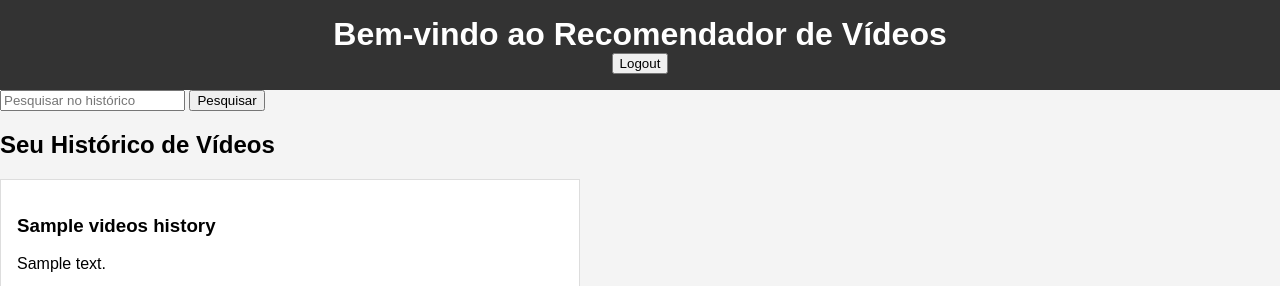
After one commit to GetJose/SR_YT_collab, a Django app: template recomendador_videos/templates/apps/home/video_history.html in a window 1280 px wide. The commit adds this page. Shown: the top 286 px of the page. Run offline with Django 5.2, Linux system fonts and the light colour scheme; tables that the repository leaves empty hold one stand-in row (values such as "Sample post"); the template is opened without the code that fills it: values that come from a table or form of the project are taken from there, most other values are stand-ins (such as "Sample title", 1, 10 or a date in 2020).

Commit message:
create the template of video history

```diff
--- /dev/null
+++ b/recomendador_videos/templates/apps/home/video_history.html
@@ -0,0 +1,35 @@
+{% extends 'base.html' %}
+
+{% block title %}
+    Histórico de Vídeos Assistidos
+{% endblock %}
+
+{% block content %}
+    <form action="{% url 'video_history' %}" method="GET">
+        <input type="text" name="query" placeholder="Pesquisar no histórico">
+        <button type="submit">Pesquisar</button>
+    </form>
+
+    <section>
+        <h2>Seu Histórico de Vídeos</h2>
+        {% include 'apps/youtube/video_list.html' with videos=videos_history %}
+    </section>
+
+    <div class="pagination">
+        <span class="step-links">
+            {% if videos_history.has_previous %}
+                <a href="?page=1{% if request.GET.query %}&query={{ request.GET.query }}{% endif %}">&laquo; primeira</a>
+                <a href="?page={{ videos_history.previous_page_number }}{% if request.GET.query %}&query={{ request.GET.query }}{% endif %}">anterior</a>
+            {% endif %}
+
+            <span class="current">
+                Página {{ videos_history.number }} de {{ videos_history.paginator.num_pages }}
+            </span>
+
+            {% if videos_history.has_next %}
+                <a href="?page={{ videos_history.next_page_number }}{% if request.GET.query %}&query={{ request.GET.query }}{% endif %}">próxima</a>
+                <a href="?page={{ videos_history.paginator.num_pages }}{% if request.GET.query %}&query={{ request.GET.query }}{% endif %}">última &raquo;</a>
+            {% endif %}
+        </span>
+    </div>
+{% endblock %}
--- a/recomendador_videos/templates/apps/youtube/video_list.html
+++ b/recomendador_videos/templates/apps/youtube/video_list.html
@@ -1,21 +1,22 @@
 {% load custom_filters %}
 {% csrf_token %}
-
 <div class="video-list">
     {% if videos %}
         {% for video in videos %}
             <div class="video-item" id="video-{{ video.youtube_id }}">
                 <h3>{{ video.title }}</h3>
                 <p>{{ video.description }}</p>
-                <iframe width="560" height="315"
+                <iframe class="video-iframe"
+                        width="560" height="315"
                         src="https://www.youtube.com/embed/{{ video.youtube_id }}"
-                        frameborder="0" allowfullscreen></iframe>
+                        frameborder="0" allowfullscreen
+                        data-video-id="{{ video.youtube_id }}"></iframe>
 
-                    <button class="rate-button {% if user_ratings|get_item:video.youtube_id == 1 %}liked{% endif %}"
+                <button class="rate-button {% if user_ratings|get_item:video.youtube_id == 1 %}liked{% endif %}"
                         data-url="{% url 'rate_video' video.youtube_id %}"
                         data-video-id="{{ video.youtube_id }}"
                         data-rating="1">Curtir</button>
-                    <button class="rate-button {% if user_ratings|get_item:video.youtube_id == -1 %}disliked{% endif %}"
+                <button class="rate-button {% if user_ratings|get_item:video.youtube_id == -1 %}disliked{% endif %}"
                         data-url="{% url 'rate_video' video.youtube_id %}"
                         data-video-id="{{ video.youtube_id }}"
                         data-rating="-1">Não Curtir</button>
```
